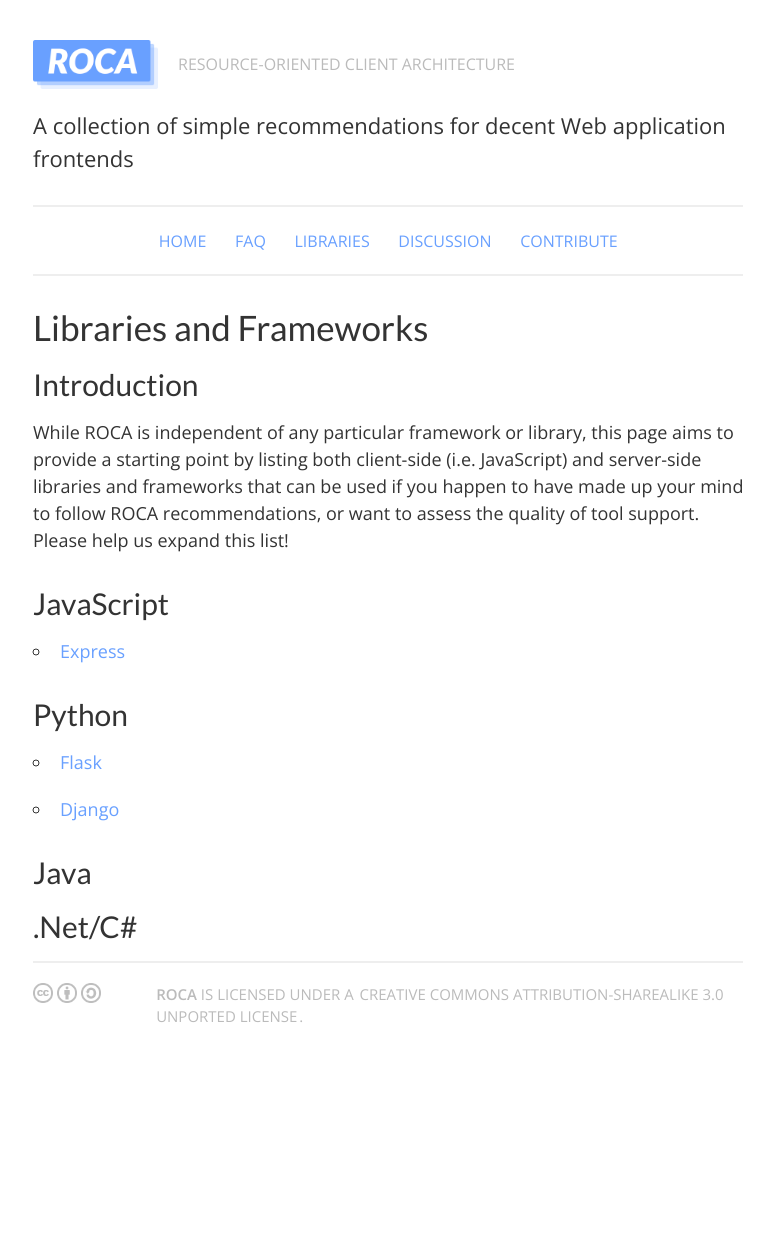
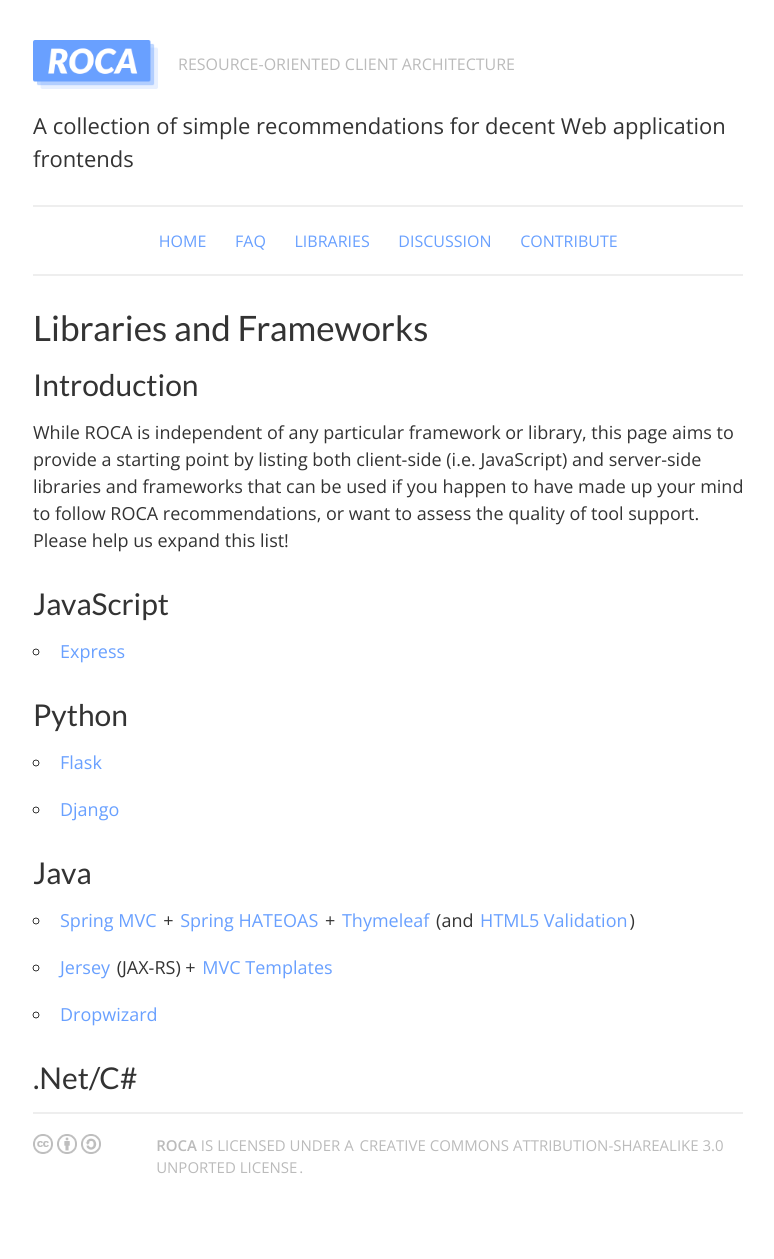
Before and after one commit to innoq/ROCA, a Jekyll site: the page built from tools.md, in a window 1280 px wide. Shown: the whole page, without its empty margins (127-901 px from the left). Built offline with Jekyll 4.4.1, drawn with Linux system fonts in a browser that asks for light colours; before the commit the page ends 1108 px from its top, so only the background shows below that.

Commit message:
add java frameworks (#19)

```diff
--- a/tools.md
+++ b/tools.md
@@ -25,5 +25,8 @@
 * [Django](https://www.djangoproject.com)
 
 ### Java
+* [Spring MVC](http://www.springsource.org/features/modern-web) + [Spring HATEOAS](https://github.com/SpringSource/spring-hateoas#spring-hateoas) + [Thymeleaf](http://www.thymeleaf.org) (and [HTML5 Validation](http://html5valdialect.sourceforge.net))
+* [Jersey](https://jersey.java.net) (JAX-RS) + [MVC Templates](https://jersey.java.net/nonav/documentation/latest/mvc.html)
+* [Dropwizard](http://dropwizard.codahale.com)
 
 ### .Net/C#
```
